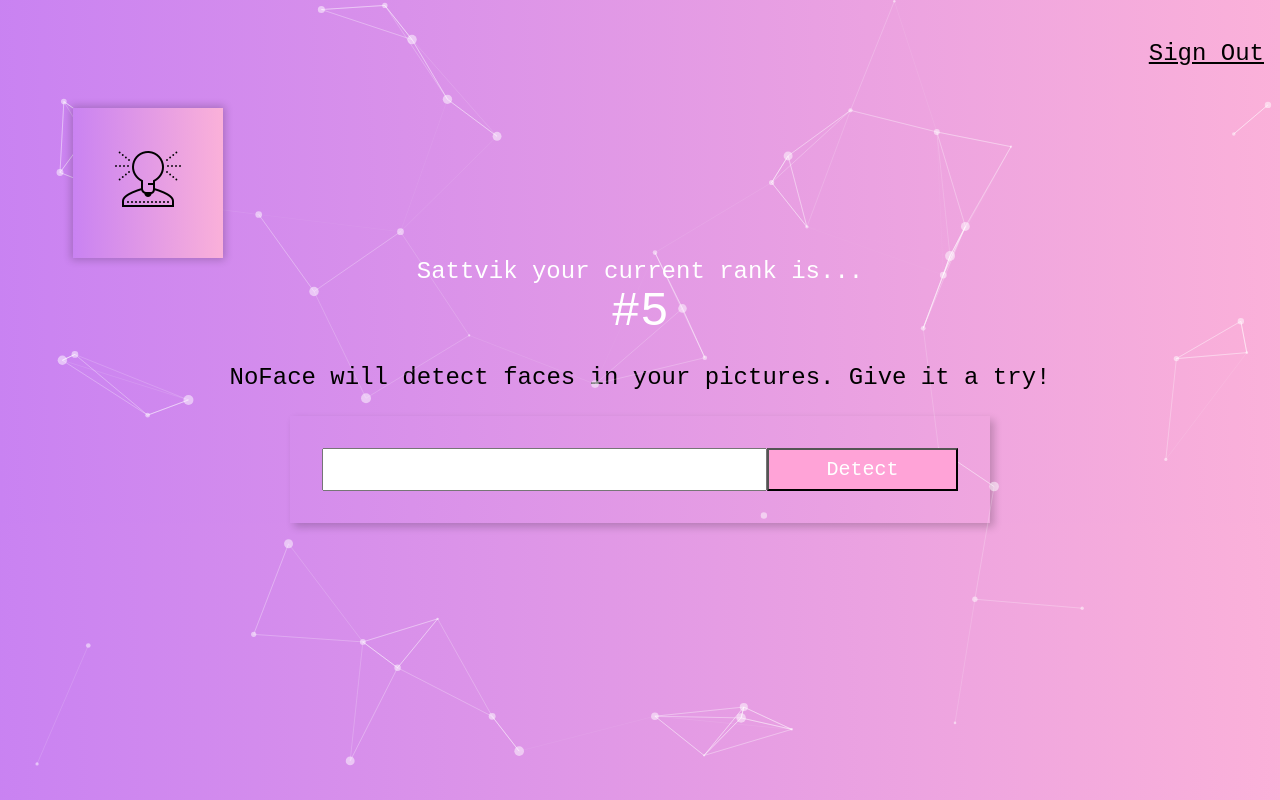
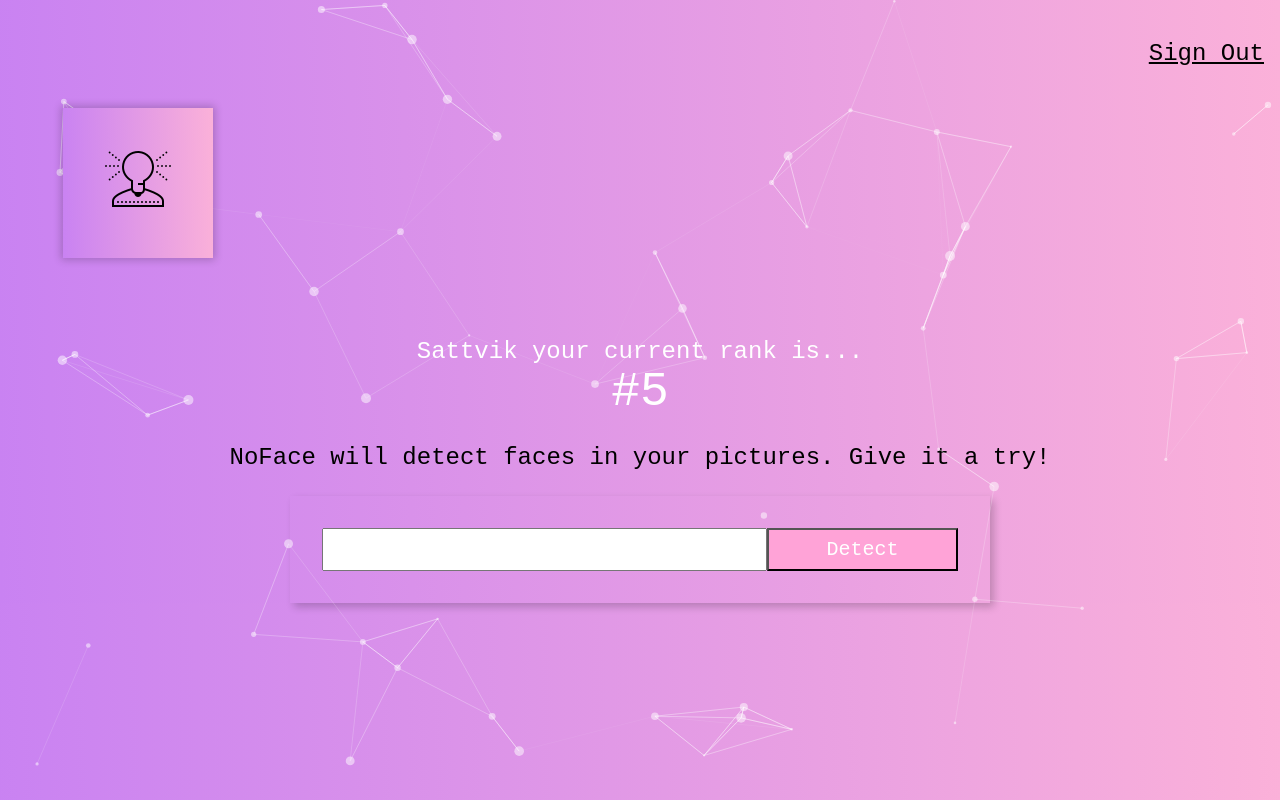
Before and after one commit to singh932/NoFace, a React (Create React App) app: page / in a window 1280 px wide. Built offline with nearby package versions, Linux system fonts and the light colour scheme.

Commit message:
Aligns items

```diff
--- a/src/components/ImageLinkForm/ImageLinkForm.js
+++ b/src/components/ImageLinkForm/ImageLinkForm.js
@@ -3,13 +3,13 @@ import "./ImageLinkForm.css";
 
 const ImageLinkForm = () => {
   return (
-    <div>
+    <div className="form-container">
       <p className="f3">
         NoFace will detect faces in your pictures. Give it a try!
       </p>
       <div className="center">
-        <div className="form center pa4 shadow-5">
-          <input className="f4 pa2 w-70 center" type="text" />
+        <div className="form pa4 shadow-5">
+          <input className="f4 pa2 w-70" type="text" />
           <button className="f4 pa2 w-30 grow link dim ph3 pv2 dib white bg-light-pink">
             Detect
           </button>
--- a/src/components/Logo/Logo.css
+++ b/src/components/Logo/Logo.css
@@ -1,7 +1,7 @@
 .Logo {
   width: 20%;
   padding-top: 0px;
-  padding-left: 40px;
+  padding-left: 20px;
 }
 
 .Tilt {
--- /dev/null
+++ b/src/components/Rank/Rank.css
@@ -0,0 +1,3 @@
+.rank-container {
+  margin-top: 80px;
+}
--- a/src/components/Rank/Rank.js
+++ b/src/components/Rank/Rank.js
@@ -1,8 +1,9 @@
 import React from "react";
+import "./Rank.css";
 
 const Rank = () => {
   return (
-    <div>
+    <div className="rank-container">
       <div className="white f3">{"Sattvik your current rank is..."}</div>
       <div className="white f1">{"#5"}</div>
     </div>
```
